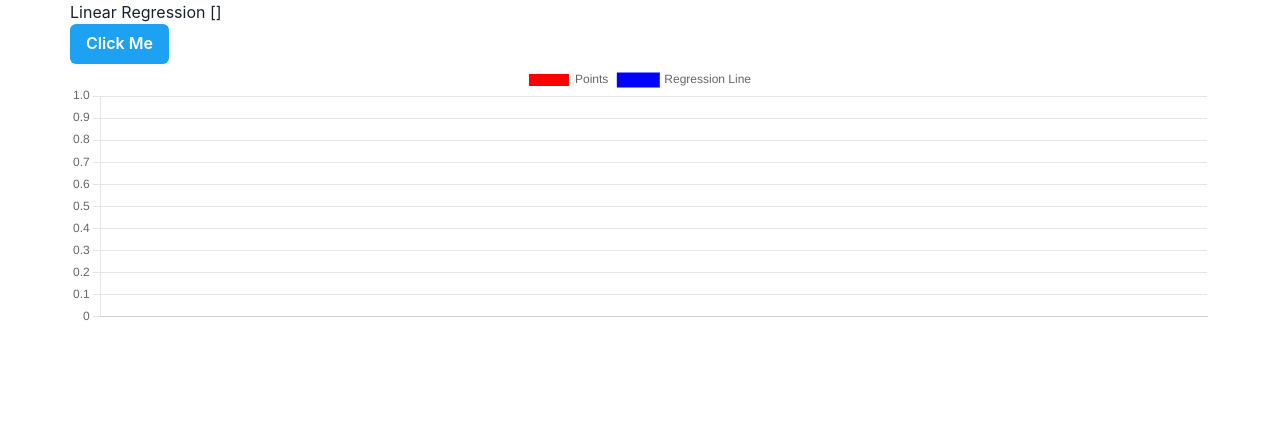
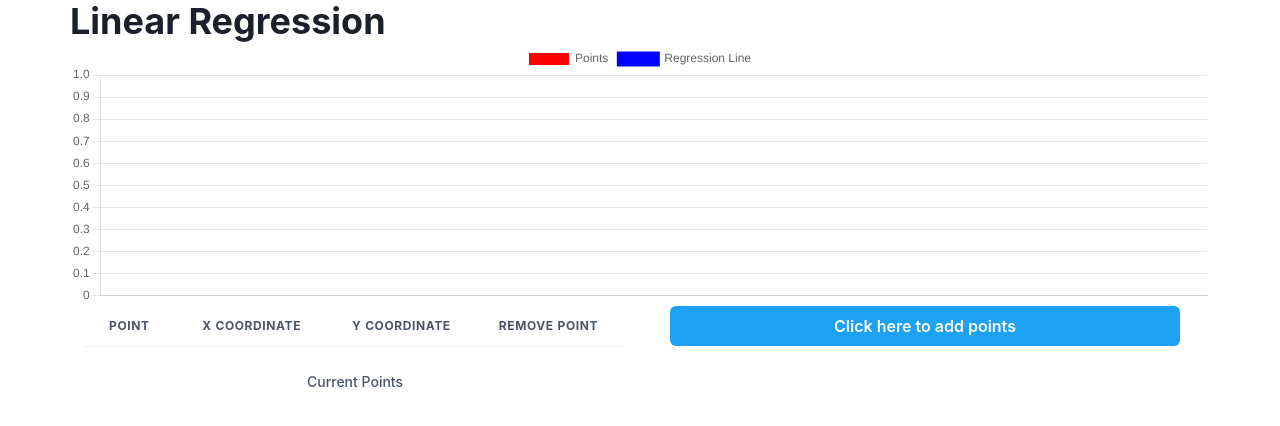
Before and after one commit to joojscript/sight, a React (Create React App) app: page / in a window 1280 px wide. Shown: the top 426 px of the page. Built offline with nearby package versions, Linux system fonts and the light colour scheme.

Commit message:
Finalized Linear Regression Page v1.0

```diff
--- a/package.json
+++ b/package.json
@@ -3,6 +3,7 @@
   "version": "0.1.0",
   "private": true,
   "dependencies": {
+    "@chakra-ui/icons": "^1.0.13",
     "@chakra-ui/react": "^1.6.1",
     "@emotion/react": "^11.4.0",
     "@emotion/styled": "^11.3.0",
--- a/src/pages/LinearRegression/index.tsx
+++ b/src/pages/LinearRegression/index.tsx
@@ -3,12 +3,17 @@ import React, { useEffect, useState } from 'react';
 
 import { Line } from 'react-chartjs-2';
 import { Point } from '@types';
-import { Button } from '@chakra-ui/button';
+import { Button, IconButton } from '@chakra-ui/button';
 import { Fade } from '@chakra-ui/transition';
 import { Input } from '@chakra-ui/input';
 import { useDisclosure } from '@chakra-ui/hooks';
+import { MinusIcon } from '@chakra-ui/icons';
 import { Container, Col, Row } from 'react-grid-system';
 
+import {
+  Table, TableCaption, Tbody, Td, Th, Thead, Tr,
+} from '@chakra-ui/table';
+import { Heading } from '@chakra-ui/layout';
 import range from '../../helpers/range';
 import engine from './engine';
 
@@ -63,35 +68,73 @@ const LinearRegression: React.FC = () => {
       <Container>
         <Col>
           <Row>
-            <h1>
-              Linear Regression
-              {' '}
-              {JSON.stringify(points)}
-            </h1>
+            <Heading>Linear Regression</Heading>
           </Row>
           <Row>
-            <Button colorScheme={isOpen ? 'green' : 'twitter'} onClick={isOpen ? () => { setPoints([...points, { x: Number(xInputValue), y: Number(yInputValue) }]); onToggle(); } : () => onToggle()}>{isOpen ? 'Add Point' : 'Click Me'}</Button>
+            <Line type="line" data={data} options={options} height={3} width={13} />
+          </Row>
+          <Row>
+            <Col>
+              <Table variant="simple">
+                <TableCaption>Current Points</TableCaption>
+                <Thead>
+                  <Tr>
+                    <Th>Point</Th>
+                    <Th isNumeric>X Coordinate</Th>
+                    <Th isNumeric>Y Coordinate</Th>
+                    <Th>Remove Point</Th>
+                  </Tr>
+                </Thead>
+                <Tbody>
+                  {points.map((point: Point, index: number) => (
+                    <Tr>
+                      <Td><b>{`#${index + 1}`}</b></Td>
+                      <Td isNumeric>{point.x}</Td>
+                      <Td isNumeric>{point.y}</Td>
+                      <Td><IconButton aria-label="Remove Point" icon={<MinusIcon />} onClick={() => setPoints(points.filter((_, i: number) => index !== i))} /></Td>
+                    </Tr>
+                  ))}
+                </Tbody>
+              </Table>
+            </Col>
+            <Col>
+              <Col>
+                <Button
+                  width="full"
+                  colorScheme={isOpen ? 'green' : 'twitter'}
+                  onClick={isOpen
+                    ? () => {
+                      setPoints([...points, { x: Number(xInputValue) || 0, y: Number(yInputValue) || 0 }]);
+                      onToggle();
+                    } : () => onToggle()}
+                >
+                  {isOpen ? 'Add Point' : 'Click here to add points'}
+                </Button>
+
+              </Col>
+              <Col>
                 <Fade in={isOpen}>
                   <Input
+                    style={{ marginTop: 12 }}
                     placeholder="X value"
                     rounded="md"
                     shadow="md"
                     type="number"
-                onChange={(e: any) => setXInputValue(e.target.value)}
+                    onChange={(e: any) => setXInputValue(e.target.value ? e.target.value : 0)}
                   />
                 </Fade>
                 <Fade in={isOpen}>
                   <Input
+                    style={{ marginTop: 12 }}
                     placeholder="Y value"
                     rounded="md"
                     shadow="md"
                     type="number"
-                onChange={(e: any) => setYInputValue(e.target.value)}
+                    onChange={(e: any) => setYInputValue(e.target.value ? e.target.value : 0)}
                   />
                 </Fade>
-          </Row>
-          <Row>
-            <Line type="line" data={data} options={options} height={3} width={13} />
+              </Col>
+            </Col>
           </Row>
         </Col>
       </Container>
```
Also changed, not shown: 1 other file (tests, documents, lock files or other folders). Lines whose indentation alone changed are shown as unchanged.
